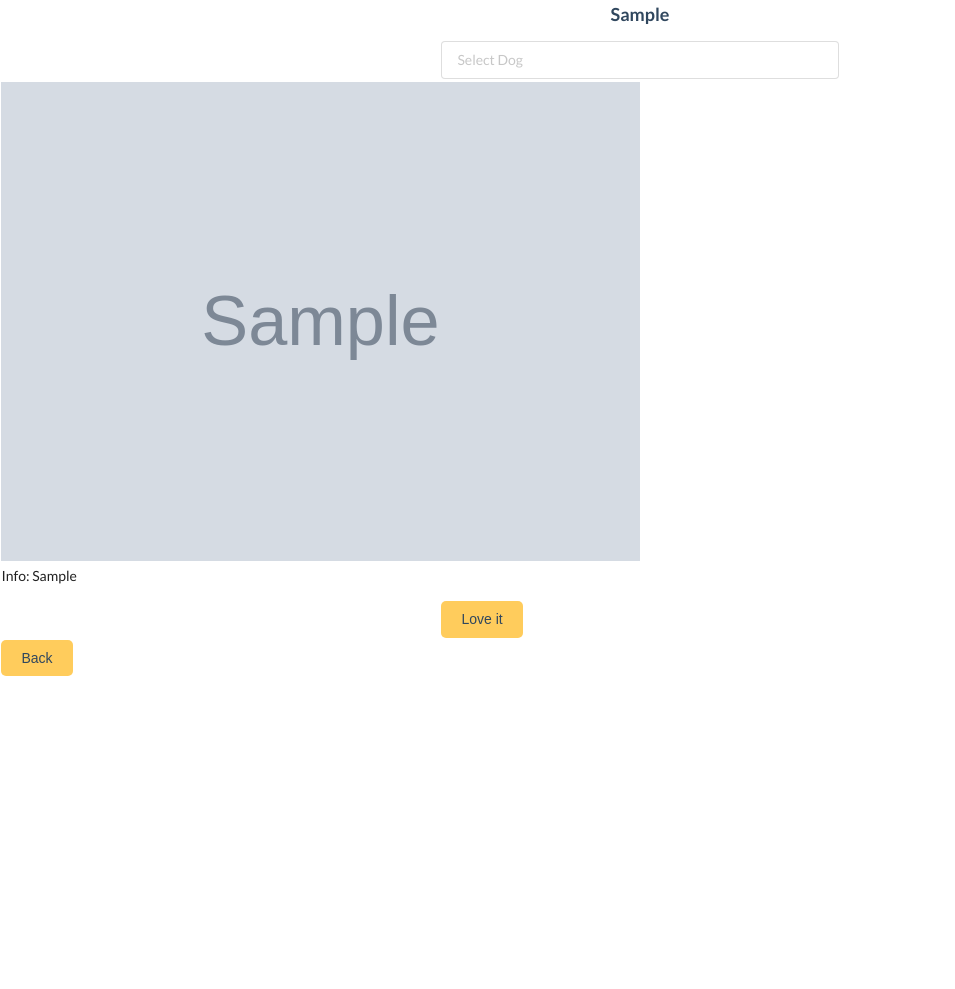
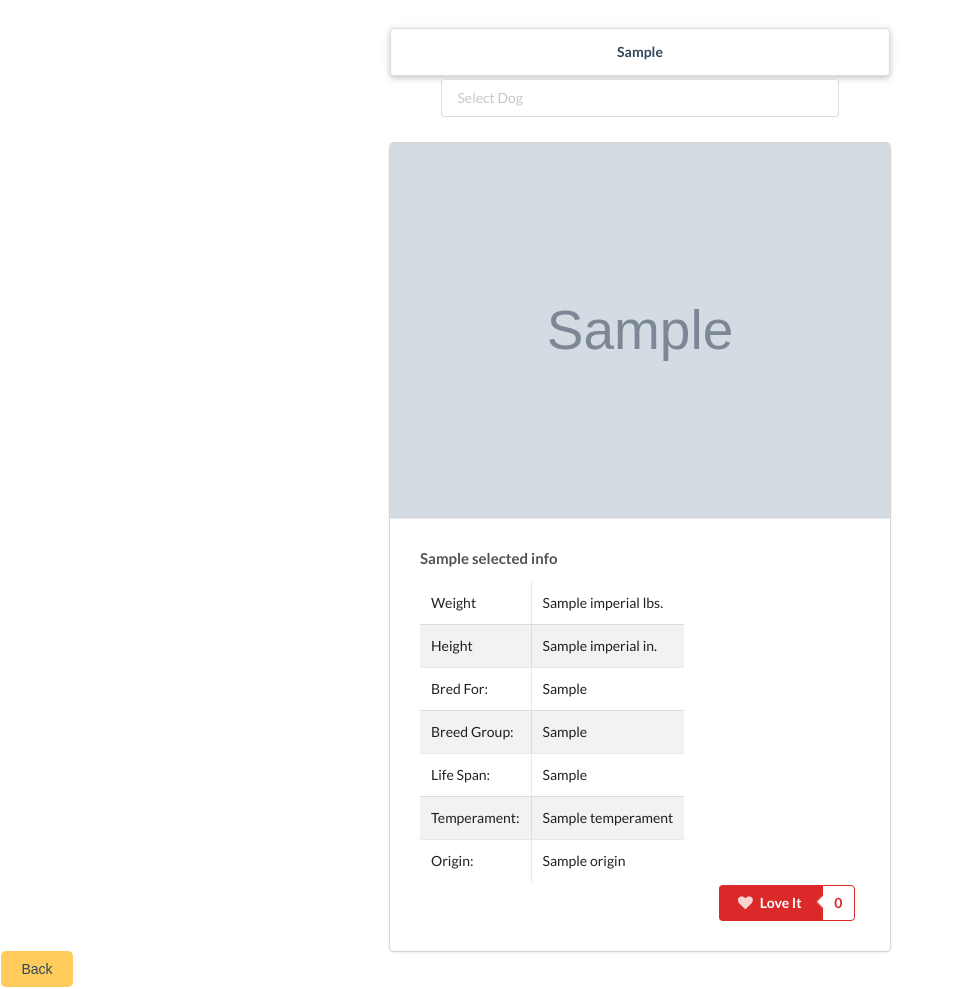
Before and after one commit to anguye2/doggo, a Flask app: template templates/result.html in a window 1280 px wide. Shown: the whole page, without its empty margins (0-955 px from the left). Before the commit the page ends 676 px from the top, so only its background shows below. Run offline with Flask 2, Linux system fonts and the light colour scheme; the template is opened without the code that fills it: most values are stand-ins (such as "Sample title", 1, 10 or a date in 2020); grey boxes marked "Sample" are stand-in pictures.

Commit message:
frontend stuff

```diff
--- a/static/style.css
+++ b/static/style.css
@@ -105,9 +105,9 @@ input[type=textarea] {
     z-index: -1000;
 }
 
-body{
+/* body{
     overflow: hidden;
-}
+} */
 
 .page h2{
     font-family: 'Pacifico', cursive;
@@ -138,3 +138,33 @@ body{
     width: 250px;
     margin-bottom: 20px;
 }
+
+.content .dog-img{
+    width: 100%;
+}
+
+.ui.card {
+    width: 500px !important;
+    margin: auto !important;
+}
+
+.content{
+    padding: 30px !important;
+}
+
+.ui.labeled.button{
+    float: right !important;
+}
+
+#title.ui.raised.segment{
+    width: 500px;
+    margin: auto;
+}
+
+h3{
+    font-size: 1.3em;
+}
+
+.page-header{
+    margin:25px;
+}
--- a/templates/result.html
+++ b/templates/result.html
@@ -1,28 +1,105 @@
 {% extends "layout.html" %} {% block content %}
-<h3>{{selected_breed}}</h3>
 <div class="recipe-card">
+  <div class="page-header">
+<h3 id="title" class="ui raised segment">{{selected_breed}}</h3>
+
   <form action="{{ url_for('result',selected_breed=selected_breed)}}" method="get">
     <form style="display: inline;">
       <div class="ui fluid search selection dropdown" id="dog-dropdown">
-        <input type="hidden" name="selected_breed" onchange="this.form.submit();"/>
+        <input type="hidden" name="selected_breed" onchange="this.form.submit();" />
         <div class="default text">Select Dog</div>
         <div class="menu">
           {% for i, j in breeds.items() %}
-          <option class="item" value="{{i}}" name="selected_breed" data-count="{{loop.index}}">{{j}}</option>
+          <option class="item" value="{{i}}" name="selected_breed" data-count="{{loop.index}}"
+            >{{j}}</option
+          >
           {% endfor %}
         </div>
       </div>
     </form>
-
-    <img class="header-img" src= {{image}} style="width: 50%;">
-    <p>Info: {{selected_info}}</p>
-
-    <form action="{{ url_for('result')}}" method='post'>
-      <input type="hidden" name="selected_breed" value="{{selected_breed}}">
-      <button class="my-btn" onclick="alert('added')">Love it</button>
-    </form>
+  </div>
+    <div class="ui card">
+      <div class="image">
+        <img class="dog-img" src="{{image}}" />
+      </div>
+      <!-- <p>Info: {{selected_info}}</p> -->
+      <div class="content">
+        <div class="description">
+          <h4>{{ selected_info.name }}</h4>
+          <table class="ui very basic collapsing striped celled table">
+            <tbody>
+              <tr>
+                <td>
+                  Weight
+                </td>
+                <td>
+                  {{selected_info.weight.imperial}} lbs.
+                </td>
+              </tr>
+              <tr>
+                <td>
+                  Height
+                </td>
+                <td>
+                  {{selected_info.height.imperial}} in.
+                </td>
+              </tr>
+              <tr>
+                <td>
+                  Bred For:
+                </td>
+                <td>
+                  {{selected_info.bred_for}}
+                </td>
+              </tr>
+              <tr>
+                <td>
+                  Breed Group:
+                </td>
+                <td>
+                  {{selected_info.breed_group}}
+                </td>
+              </tr>
+              <tr>
+                <td>
+                  Life Span:
+                </td>
+                <td>
+                  {{selected_info.life_span}}
+                </td>
+              </tr>
+              <tr>
+                <td>
+                  Temperament:
+                </td>
+                <td>
+                  {{selected_info.temperament}}
+                </td>
+              </tr>
+              <tr>
+                <td>
+                  Origin:
+                </td>
+                <td>
+                  {{selected_info.origin}}
+                </td>
+              </tr>
+            </tbody>
+          </table>
+        </div>
+        <form action="{{ url_for('result')}}" method="post" style="margin-right: 0;">
+          <input type="hidden" name="selected_breed" value="{{selected_breed}}" />
+          <div class="ui labeled button" onclick="alert('added')">
+            <div class="ui red button"><i class="heart icon"></i>Love It</div>
+            <a class="ui basic red left pointing label">
+              0
+            </a>
+          </div>
+        </form>
+      </div>
+    </div>
   </form>
 </div>
 
-<a href="{{ url_for('index')}}"><button  class="my-btn">Back</button></a>
+<a href="{{ url_for('index')}}"><button class="my-btn">Back</button></a>
 {% endblock %}
```
